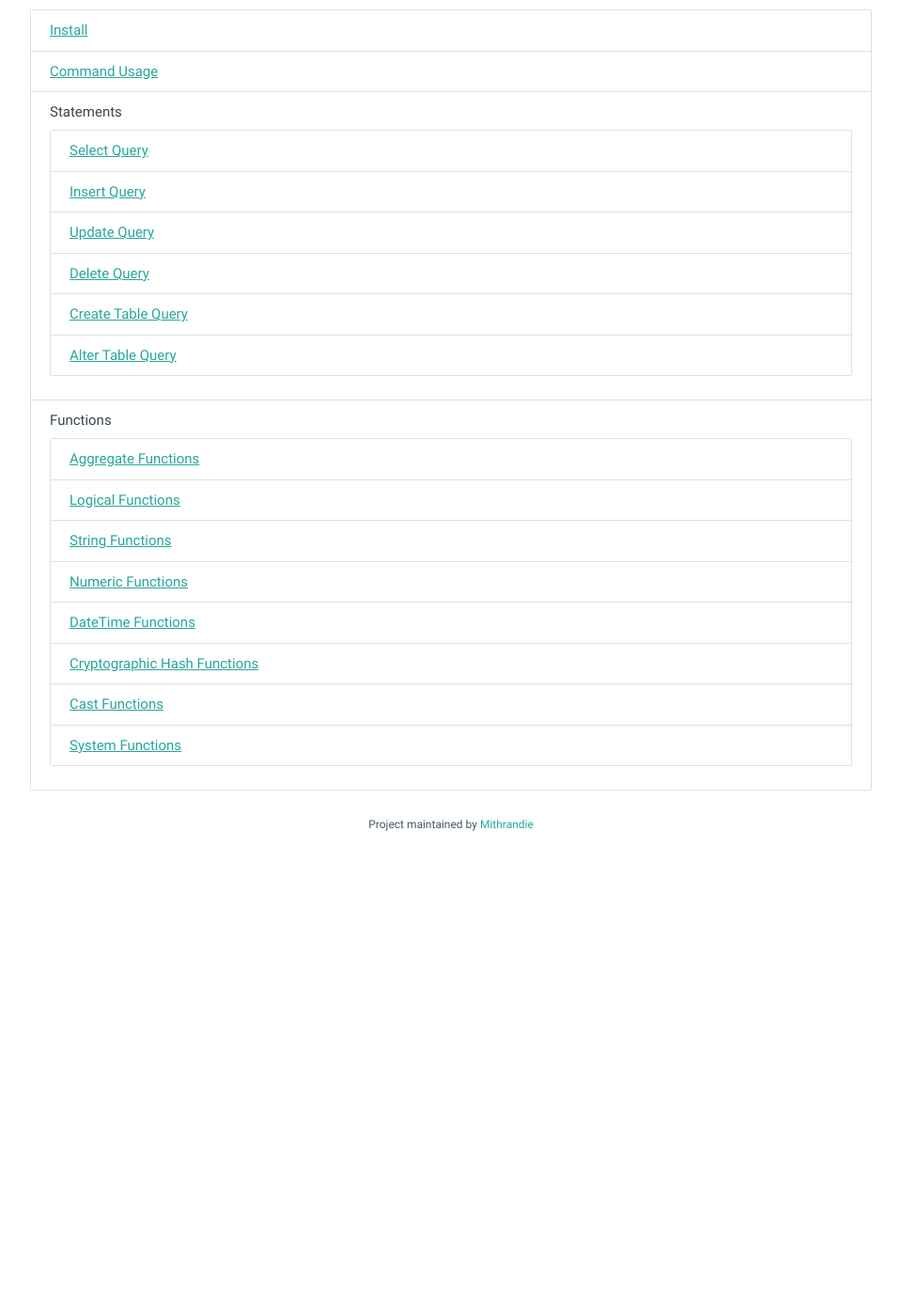
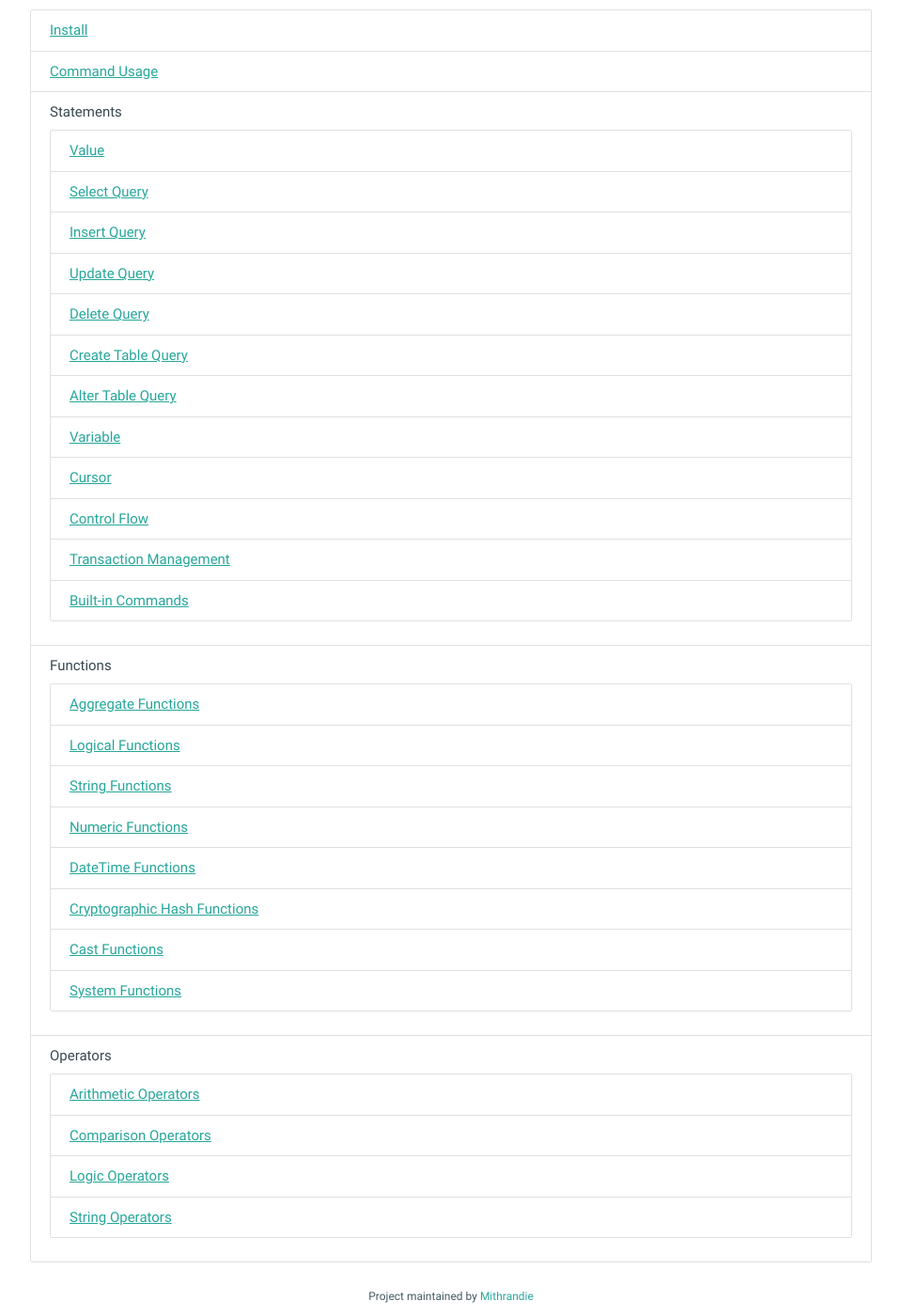
Before and after one commit to mithrandie/csvq, a Jekyll site: the page built from docs/reference.md, in a window 1280 px wide and 1400 px high, scrolled down 258 px. Shown: the whole window at 94% size, without its empty margins (160-1119 px from the left). Built offline with Jekyll 4.4.1, drawn with Linux system fonts in a browser that asks for light colours; before the commit the page ends 1156 px from its top, so only the background shows below that.

Commit message:
Update docs.

```diff
--- a/docs/_includes/side_menu.html
+++ b/docs/_includes/side_menu.html
@@ -15,12 +15,18 @@
                 <li class="bold"><a class="collapsible-header waves-effect waves-light">Statements<i class="material-icons">arrow_drop_down</i></a>
                   <div class="collapsible-body collapsible-second-class">
                     <ul>
+                      <li><a href="{{ '/reference/value.html' | relative_url }}">Value</a></li>
                       <li><a href="{{ '/reference/select-query.html' | relative_url }}">Select Query</a></li>
                       <li><a href="{{ '/reference/insert-query.html' | relative_url }}">Insert Query</a></li>
                       <li><a href="{{ '/reference/update-query.html' | relative_url }}">Update Query</a></li>
                       <li><a href="{{ '/reference/delete-query.html' | relative_url }}">Delete Query</a></li>
                       <li><a href="{{ '/reference/create-table-query.html' | relative_url }}">Create Table Query</a></li>
                       <li><a href="{{ '/reference/alter-table-query.html' | relative_url }}">Alter Table Query</a></li>
+                      <li><a href="{{ '/reference/variable.html' | relative_url }}">Variable</a></li>
+                      <li><a href="{{ '/reference/cursor.html' | relative_url }}">Cursor</a></li>
+                      <li><a href="{{ '/reference/control-flow.html' | relative_url }}">Control Flow</a></li>
+                      <li><a href="{{ '/reference/transaction.html' | relative_url }}">Transaction Management</a></li>
+                      <li><a href="{{ '/reference/built-in.html' | relative_url }}">Built-in Commands</a></li>
                     </ul>
                   </div>
                 </li>
@@ -44,6 +50,20 @@
                 </li>
               </ul>
             </li>
+            <li class="no-padding">
+              <ul class="collapsible">
+                <li class="bold"><a class="collapsible-header waves-effect waves-light">Operators<i class="material-icons">arrow_drop_down</i></a>
+                  <div class="collapsible-body collapsible-second-class">
+                    <ul>
+                      <li><a href="{{ '/reference/arithmetic-operators.html' | relative_url }}">Arithmetic Operators</a></li>
+                      <li><a href="{{ '/reference/comparison-operators.html' | relative_url }}">Comparison Operators</a></li>
+                      <li><a href="{{ '/reference/logic-operators.html' | relative_url }}">Logic Operators</a></li>
+                      <li><a href="{{ '/reference/string-operators.html' | relative_url }}">String Operators</a></li>
+                    </ul>
+                  </div>
+                </li>
+              </ul>
+            </li>
           </ul>
         </div>
       </li>
--- a/docs/assets/js/csvq.js
+++ b/docs/assets/js/csvq.js
@@ -5,28 +5,20 @@ $(document).ready(function(){
     }
   );
 
-  var colOpen = function (el) {
+  $('.collapsible').collapsible(
+    {
+      onOpen: function (el) {
         var icon = el.find('.collapsible-header > i:eq(0)');
 
         icon.text('arrow_drop_up');
         icon.addClass('low-profile')
-  };
-
-  var colClose = function (el) {
+      },
+      onClose: function (el) {
         var icon = el.find('.collapsible-header > i:eq(0)');
 
         icon.text('arrow_drop_down');
         icon.removeClass('low-profile')
-  };
-
-  $('.collapsible').collapsible(
-    {
-      onOpen: colOpen,
-      onClose: colClose
-    },
-    {
-      onOpen: colOpen,
-      onClose: colClose
+      }
     }
   );
 });
--- a/docs/reference.md
+++ b/docs/reference.md
@@ -8,12 +8,18 @@ title: Reference Manual - csvq
 * [Install]({{ '/reference/install.html' | relative_url }})
 * [Command Usage]({{ '/reference/command.html' | relative_url }})
 * Statements
+  * [Value]({{ '/reference/value.html' | relative_url }})
   * [Select Query]({{ '/reference/select-query.html' | relative_url }})
   * [Insert Query]({{ '/reference/insert-query.html' | relative_url }})
   * [Update Query]({{ '/reference/update-query.html' | relative_url }})
   * [Delete Query]({{ '/reference/delete-query.html' | relative_url }})
   * [Create Table Query]({{ '/reference/create-table-query.html' | relative_url }})
   * [Alter Table Query]({{ '/reference/alter-table-query.html' | relative_url }})
+  * [Variable]({{ '/reference/variable.html' | relative_url }})
+  * [Cursor]({{ '/reference/cursor.html' | relative_url }})
+  * [Control Flow]({{ '/reference/control-flow.html' | relative_url }})
+  * [Transaction Management]({{ '/reference/transaction.html' | relative_url }})
+  * [Built-in Commands]({{ '/reference/built-in.html' | relative_url }})
 * Functions
   * [Aggregate Functions]({{ '/reference/aggregate-functions.html' | relative_url }})
   * [Logical Functions]({{ '/reference/logical-functions.html' | relative_url }})
@@ -23,3 +29,8 @@ title: Reference Manual - csvq
   * [Cryptographic Hash Functions]({{ '/reference/cryptographic-hash-functions.html' | relative_url }})
   * [Cast Functions]({{ '/reference/cast-functions.html' | relative_url }})
   * [System Functions]({{ '/reference/system-functions.html' | relative_url }})
+* Operators
+  * [Arithmetic Operators]({{ '/reference/arithmetic-operators.html' | relative_url }})
+  * [Comparison Operators]({{ '/reference/comparison-operators.html' | relative_url }})
+  * [Logic Operators]({{ '/reference/logic-operators.html' | relative_url }})
+  * [String Operators]({{ '/reference/string-operators.html' | relative_url }})
```
Also changed, not shown: docs/_posts/2006-01-02-arithmetic-operators.md (added, +13 -0 lines), docs/_posts/2006-01-02-built-in.md (added, +15 -0 lines), docs/_posts/2006-01-02-comparison-operators.md (added, +45 -0 lines), docs/_posts/2006-01-02-control-flow.md (added, +34 -0 lines), docs/_posts/2006-01-02-cursor.md (added, +27 -0 lines), docs/_posts/2006-01-02-logic-operators.md (added, +19 -0 lines), docs/_posts/2006-01-02-logical-functions.md (+12 -0 lines), docs/_posts/2006-01-02-string-operators.md (added, +9 -0 lines), docs/_posts/2006-01-02-transaction.md (added, +15 -0 lines), docs/_posts/2006-01-02-value.md (added, +24 -0 lines), docs/_posts/2006-01-02-variable.md (added, +21 -0 lines), docs/index.md (+11 -11 lines). Lines whose indentation alone changed are shown as unchanged.
